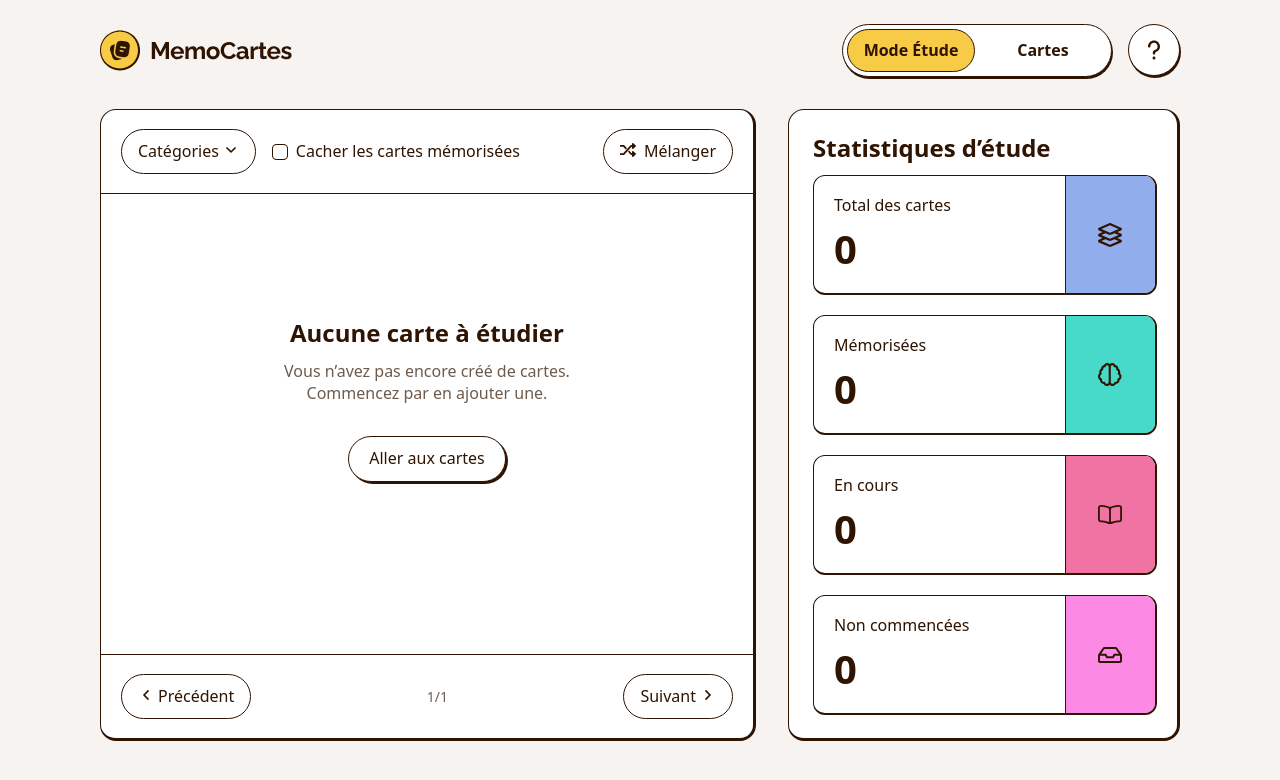
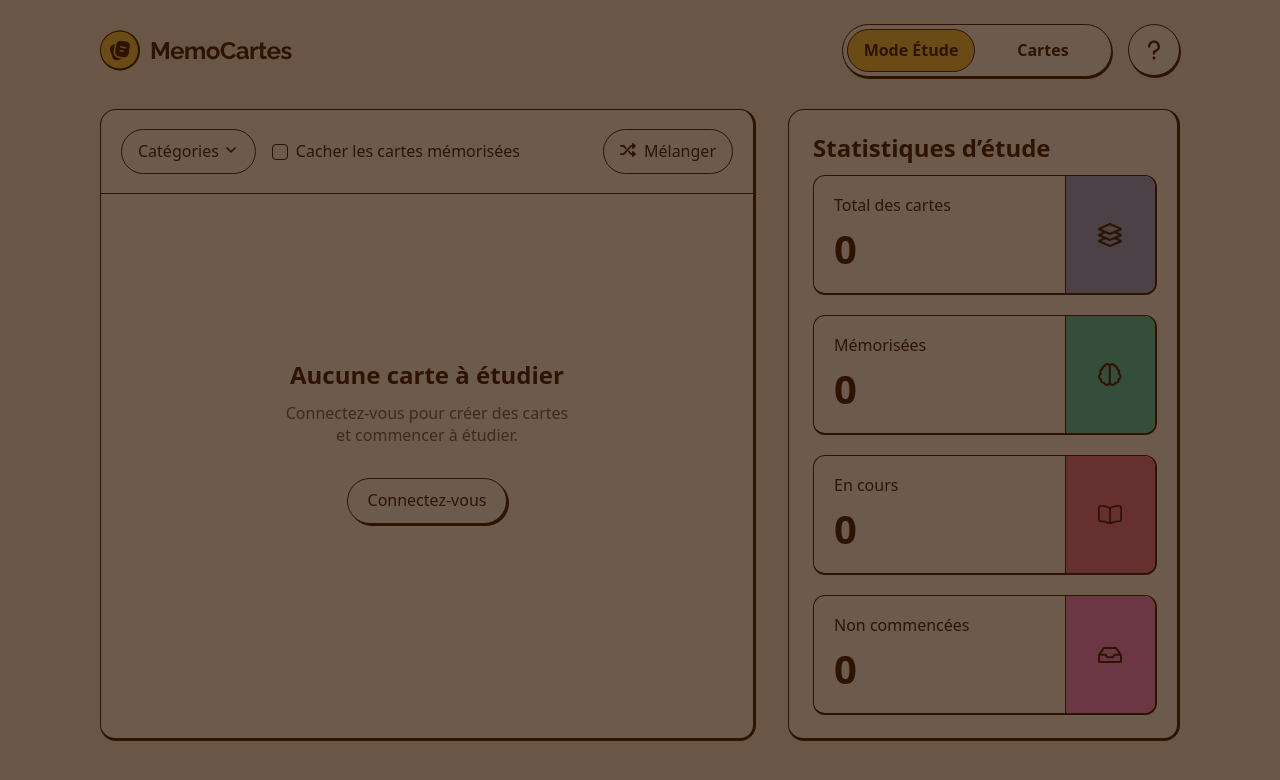
Before and after one commit to LucDub-code/memocartes, a Next.js app: page / in a window 1280 px wide. Both pictures are taken after a click on the button "Se connecter". Shown: the top 780 px of the page. Built offline with nearby package versions, Linux system fonts and the light colour scheme.

Commit message:
feat(auth): add auth modal overlay with Zustand store

```diff
--- a/app/components/UserButton.tsx
+++ b/app/components/UserButton.tsx
@@ -1,8 +1,16 @@
+"use client"
+
+import useAuthModalStore from "@/app/stores/authModalStore"
+
 export default function UserButton() {
+
+  const { openAuthModal } = useAuthModalStore()
+
   return (
     <button
       type="button"
       aria-label="Se connecter"
+      onClick={openAuthModal}
       className="flex items-center justify-center bg-white border rounded-full border-ink shadow-soft w-13 h-13 cursor-pointer hover:bg-background">
       <img src="/icons/icon-question.svg" alt="" className="w-6" />
     </button>
--- /dev/null
+++ b/app/components/auth/AuthModal.tsx
@@ -0,0 +1,17 @@
+"use client"
+
+import useAuthModalStore from "@/app/stores/authModalStore"
+
+export default function AuthModal() {
+  const { closeAuthModal } = useAuthModalStore()
+
+  return (
+    <div
+      className="fixed inset-0 bg-ink/70 flex items-center justify-center z-50"
+      role="dialog"
+      aria-modal="true"
+      onClick={closeAuthModal}
+    >
+    </div>
+  )
+}
--- /dev/null
+++ b/app/components/auth/AuthModalWrapper.tsx
@@ -0,0 +1,14 @@
+"use client"
+
+import useAuthModalStore from "@/app/stores/authModalStore"
+import AuthModal from "./AuthModal"
+
+export default function AuthModalWrapper() {
+  const { isOpen } = useAuthModalStore()
+
+  if (isOpen) {
+    return <AuthModal />
+  } else {
+    return null
+  }
+}
--- a/app/components/study/studyMain/StudyEmptyState.tsx
+++ b/app/components/study/studyMain/StudyEmptyState.tsx
@@ -1,17 +1,36 @@
+"use client"
+
 import Link from "next/link"
+import useAuthModalStore from "@/app/stores/authModalStore"
 
 export default function StudyEmptyState() {
+
+  const { openAuthModal } = useAuthModalStore()
+
+  const isConnected = false
+
+  const buttonStyles = "flex items-center gap-1 px-5 py-3 bg-white border rounded-full cursor-pointer border-ink shadow-strong text-preset-4-medium hover:bg-background"
+
   return (
     <div className="flex flex-col items-center justify-center h-full gap-8 pb-12">
       <div className="flex flex-col items-center justify-center gap-3">
         <h2 className="text-preset-2">Aucune carte à étudier</h2>
-        <p className="text-center text-preset-4-regular text-ink-muted w-72">Vous n’avez pas encore créé de cartes. Commencez par en ajouter une.</p>
+        <p className="text-center text-preset-4-regular text-ink-muted w-72">
+          {isConnected
+            ? "Vous n'avez pas encore créé de cartes. Commencez par en ajouter une."
+            : "Connectez-vous pour créer des cartes et commencer à étudier."
+          }
+        </p>
       </div>
-      <Link href="/cards" className="flex items-center gap-1 px-5 py-3 bg-white border rounded-full cursor-pointer border-ink shadow-strong text-preset-4-medium hover:bg-background">
-        Aller aux cartes
-      </Link>
+      {isConnected ? (
+        <Link href="/cards" className={buttonStyles}>
+          Aller aux cartes
+        </Link>
+      ) : (
+        <button onClick={openAuthModal} className={buttonStyles}>
+          Connectez-vous
+        </button>
+      )}
     </div>
   )
 }
-
-// Textes en mode non connecté sera Aucune carte à étudier + Connectez-vous pour créer des cartes et commencer à étudier. + Se connecter
--- a/app/components/study/studyMain/StudyMain.tsx
+++ b/app/components/study/studyMain/StudyMain.tsx
@@ -7,7 +7,7 @@ export default function StudyMain() {
     <section className="flex flex-col bg-white w-204 h-158 strokes-md rounded-2xl">
       <StudyMainHeader />
       <StudyEmptyState />
-      <StudyMainFooter />
+      {/* <StudyMainFooter /> */}
     </section>
   )
 }
--- a/app/components/study/studyMain/StudyMainFooter.tsx
+++ b/app/components/study/studyMain/StudyMainFooter.tsx
@@ -5,7 +5,7 @@ export default function StudyMainFooter() {
         <img src="/icons/icon-chevron-left.svg" alt="" className="w-4" />
         <span>Précédent</span>
       </button>
-      <span className="text-preset-5 text-ink-muted">1/1</span>
+      <span className="text-preset-5 text-ink-muted">Carte 1 sur 1</span>
       <button type="button" className="flex gap-1 px-4 py-3 bg-white border rounded-full cursor-pointer border-ink hover:bg-background">
         <span>Suivant</span>
         <img src="/icons/icon-chevron-right.svg" alt="" className="w-4" />
--- a/app/layout.tsx
+++ b/app/layout.tsx
@@ -3,6 +3,7 @@ import { Poppins } from "next/font/google";
 import "./globals.css";
 
 import Header from "./components/Header";
+import AuthModalWrapper from "./components/auth/AuthModalWrapper";
 
 const poppins = Poppins({
   weight: ["100", "200", "300", "400", "500", "600", "700", "800", "900"],
@@ -25,6 +26,7 @@ export default function RootLayout({
       <body className={`${poppins.variable} antialiased mt-6 mx-auto max-w-360 px-25`}>
         <Header />
         {children}
+        <AuthModalWrapper />
       </body>
     </html>
   );
--- /dev/null
+++ b/app/stores/authModalStore.ts
@@ -0,0 +1,15 @@
+import { create } from 'zustand'
+
+interface AuthModalStore {
+  isOpen: boolean
+  openAuthModal: () => void
+  closeAuthModal: () => void
+}
+
+const useAuthModalStore = create<AuthModalStore>((set) => ({
+  isOpen: false,
+  openAuthModal: () => set({ isOpen: true }),
+  closeAuthModal: () => set({ isOpen: false }),
+}))
+
+export default useAuthModalStore
--- a/package.json
+++ b/package.json
@@ -11,7 +11,8 @@
   "dependencies": {
     "next": "16.1.2",
     "react": "19.2.3",
-    "react-dom": "19.2.3"
+    "react-dom": "19.2.3",
+    "zustand": "^5.0.10"
   },
   "devDependencies": {
     "@tailwindcss/postcss": "^4",
```
Also changed, not shown: 1 other file (tests, documents, lock files or other folders).
